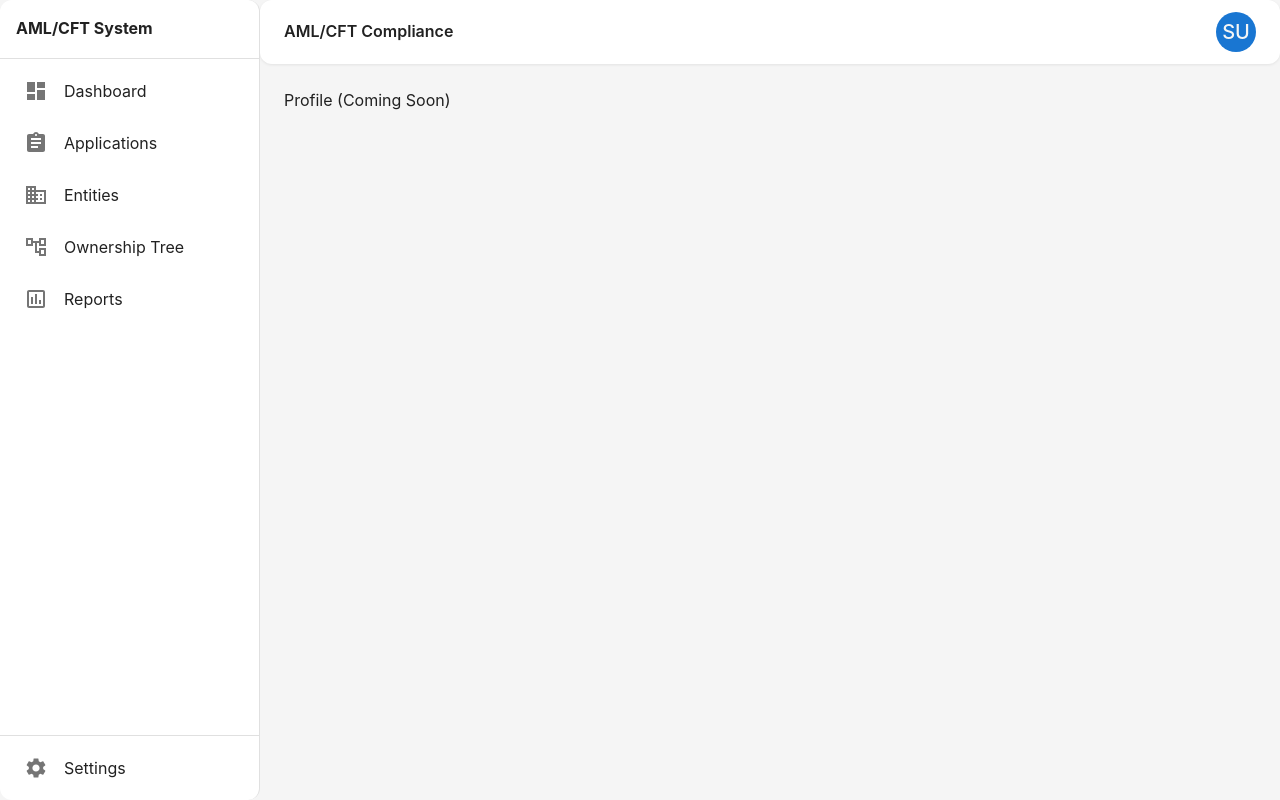
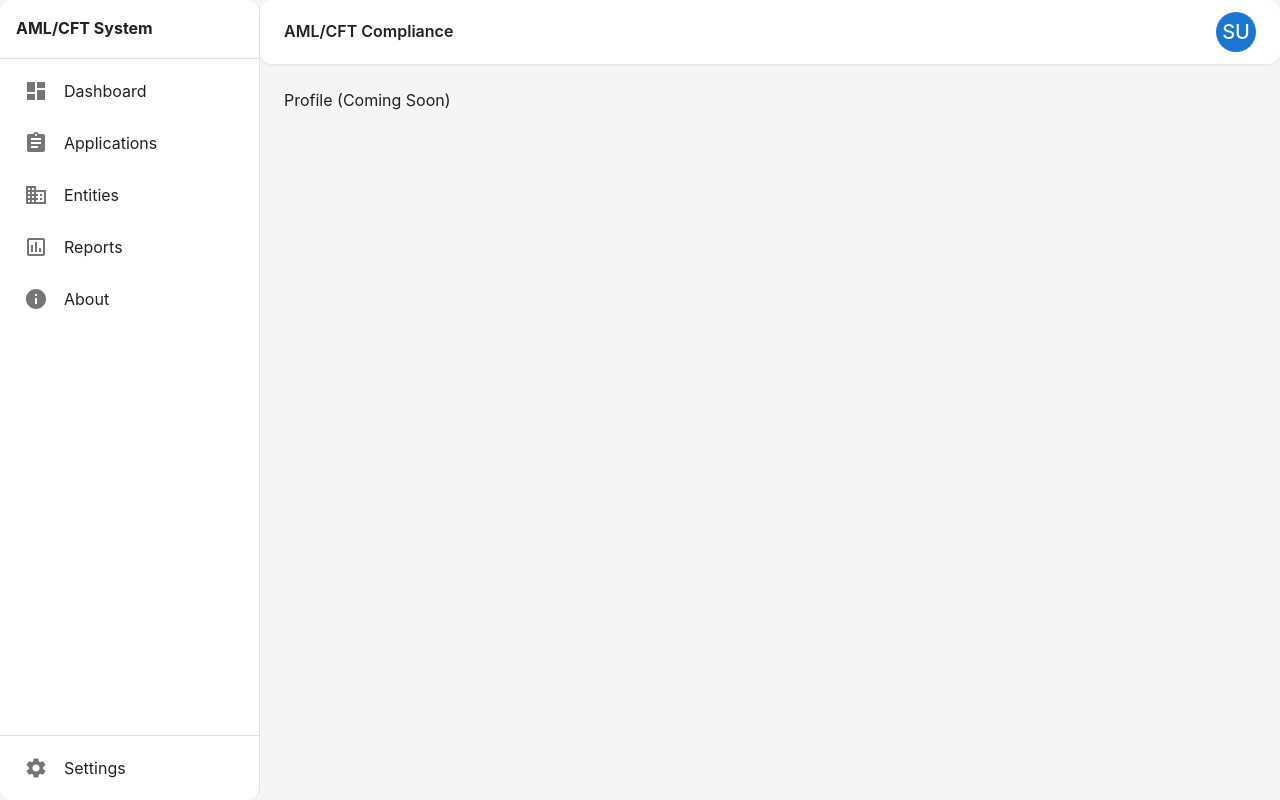
Before and after one commit to nukeitup/Chad, a React app in the folder frontend/: page /profile in a window 1280 px wide. Built offline with nearby package versions, Linux system fonts and the light colour scheme; no server answers; sample sign-in values are in the browser's storage; the HTML template or start-up script is replaced by a standard one.

Commit message:
fix(frontend): Add About menu to MainLayout sidebar
The app uses MainLayout.tsx for sidebar, not Sidebar.tsx component.

Co-Authored-By: Claude Opus 4.5 <noreply@anthropic.com>

```diff
--- a/frontend/src/layouts/MainLayout.tsx
+++ b/frontend/src/layouts/MainLayout.tsx
@@ -31,7 +31,8 @@ import {
   ChevronLeft as ChevronLeftIcon,
   Gavel as ComplianceIcon,
   AccountTreeOutlined as OwnershipTreeIcon,
-  AssessmentOutlined as ReportsIcon, // Import the new icon
+  AssessmentOutlined as ReportsIcon,
+  Info as InfoIcon,
 } from '@mui/icons-material';
 import { useAuth } from '../hooks/useAuth';
 
@@ -68,14 +69,14 @@ const MainLayout = () => {
     { text: 'Dashboard', icon: <DashboardIcon />, path: '/dashboard' },
     { text: 'Applications', icon: <ApplicationIcon />, path: '/applications' },
     { text: 'Entities', icon: <EntityIcon />, path: '/entities' },
-    { text: 'Ownership Tree', icon: <OwnershipTreeIcon />, path: '/entities/ownership-tree/:id' },
-    { text: 'Reports', icon: <ReportsIcon />, path: '/reports' }, // New menu item
+    { text: 'Reports', icon: <ReportsIcon />, path: '/reports' },
     ...(canApprove
       ? [{ text: 'Approval Queue', icon: <ComplianceIcon />, path: '/approvals' }]
       : []),
     ...(user?.role === 'ADMIN'
       ? [{ text: 'Users', icon: <PeopleIcon />, path: '/users' }]
       : []),
+    { text: 'About', icon: <InfoIcon />, path: '/about' },
   ];
 
   const drawer = (
```
